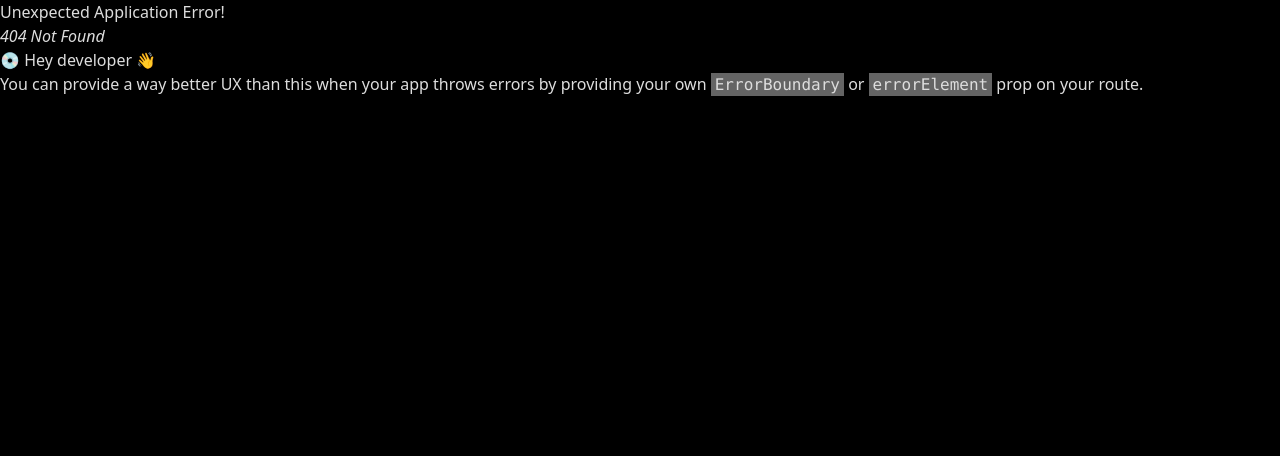
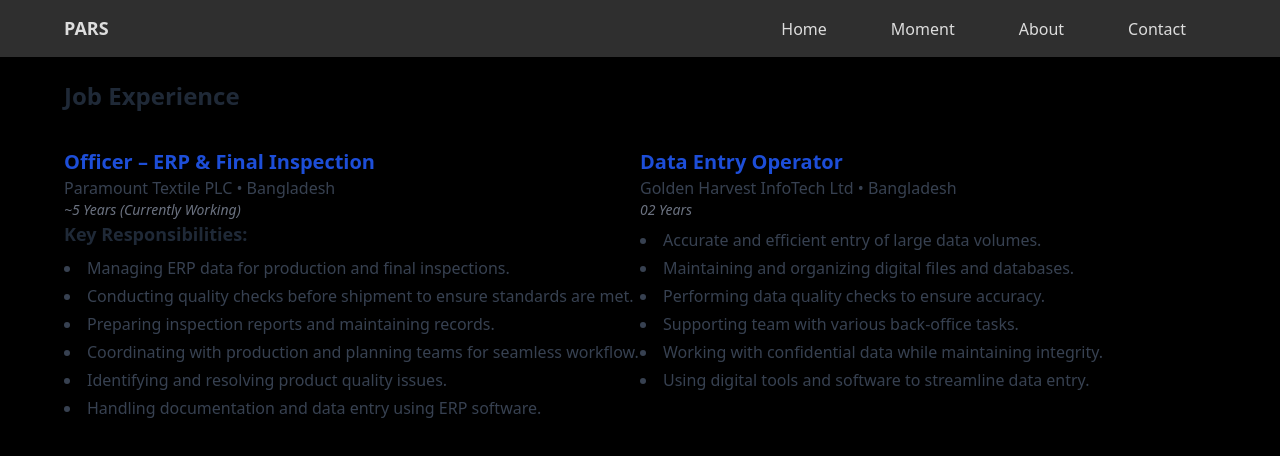
Before and after one commit to ParosRangsha/parosrangsha, a React (Vite) app: page /job in a window 1280 px wide. Before the commit this address had no page. Shown: the top 456 px of the page. Built offline with nearby package versions, Linux system fonts and the light colour scheme.

Commit message:
job update

```diff
--- a/src/App.jsx
+++ b/src/App.jsx
@@ -6,6 +6,7 @@ import About from './Pages/About'
 import Contact from './Pages/Contact'
 import Moment from './Pages/Moment'
 import Family from './Pages/Family'
+import Job from './Pages/Job'
 function App() {
 let multipage = createBrowserRouter(createRoutesFromElements(
   <Route element={<Layout/>}>
@@ -14,6 +15,7 @@ let multipage = createBrowserRouter(createRoutesFromElements(
     <Route path='/contact' element={<Contact/>}/>
     <Route path='/moment' element={<Moment/>}/>
     <Route path='/family' element={<Family/>}/>
+    <Route path='/job' element={<Job/>}/>
   </Route>
 ))
   return (
--- /dev/null
+++ b/src/Pages/Job.jsx
@@ -0,0 +1,44 @@
+import React from 'react'
+import Container from '../Components/Container'
+
+const Job = () => {
+  return (
+    <div className="pt-[80px]">
+        <Container>
+            <h1 className="text-2xl font-bold text-gray-800 mb-4">Job Experience</h1>
+            <div className="flex">
+                <div className="pt-[20px] w-1/2">
+                    <h2 className="text-xl font-semibold text-blue-700">Officer – ERP & Final Inspection</h2>
+                    <p className="text-gray-700">Paramount Textile PLC • Bangladesh</p>
+                    <p className="text-sm text-gray-500 italic">~5 Years (Currently Working)</p>
+                    <h3 className="text-lg font-semibold text-gray-800 mb-2">Key Responsibilities:</h3>
+                    <ul className="list-disc list-inside text-gray-700 space-y-1">
+                    <li>Managing ERP data for production and final inspections.</li>
+                    <li>Conducting quality checks before shipment to ensure standards are met.</li>
+                    <li>Preparing inspection reports and maintaining records.</li>
+                    <li>Coordinating with production and planning teams for seamless workflow.</li>
+                    <li>Identifying and resolving product quality issues.</li>
+                    <li>Handling documentation and data entry using ERP software.</li>
+                    </ul>
+                </div>
+                <div className='pt-[20px] w-1/2'>
+                    <h2 className="text-xl font-semibold text-blue-700">Data Entry Operator</h2>
+                    <p className="text-gray-700">Golden Harvest InfoTech Ltd • Bangladesh</p>
+                    <p className="text-sm text-gray-500 italic">02 Years</p>
+                    <ul className="list-disc list-inside text-gray-700 mt-2 space-y-1">
+                    <li>Accurate and efficient entry of large data volumes.</li>
+                    <li>Maintaining and organizing digital files and databases.</li>
+                    <li>Performing data quality checks to ensure accuracy.</li>
+                    <li>Supporting team with various back-office tasks.</li>
+                    <li>Working with confidential data while maintaining integrity.</li>
+                    <li>Using digital tools and software to streamline data entry.</li>
+                    </ul>
+                </div>
+            </div>
+        </Container>
+    </div>
+
+  )
+}
+
+export default Job
```
